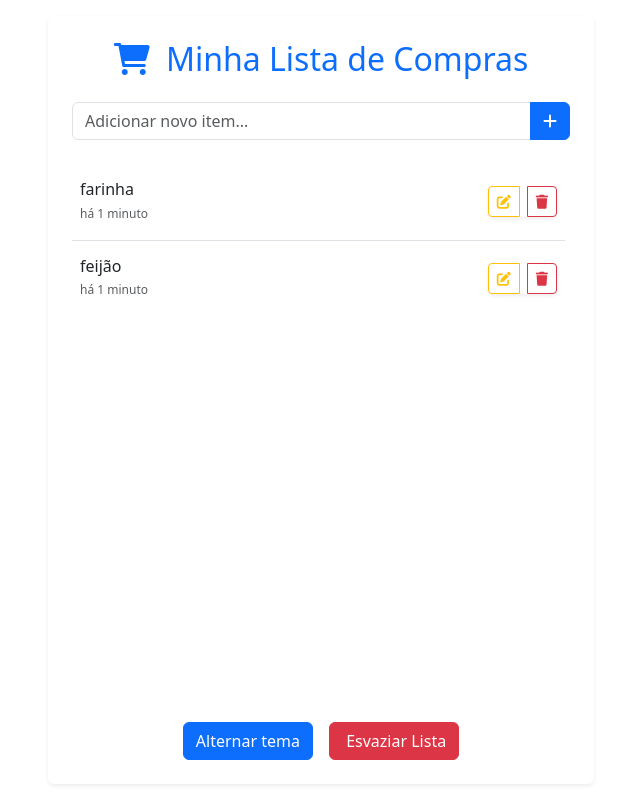
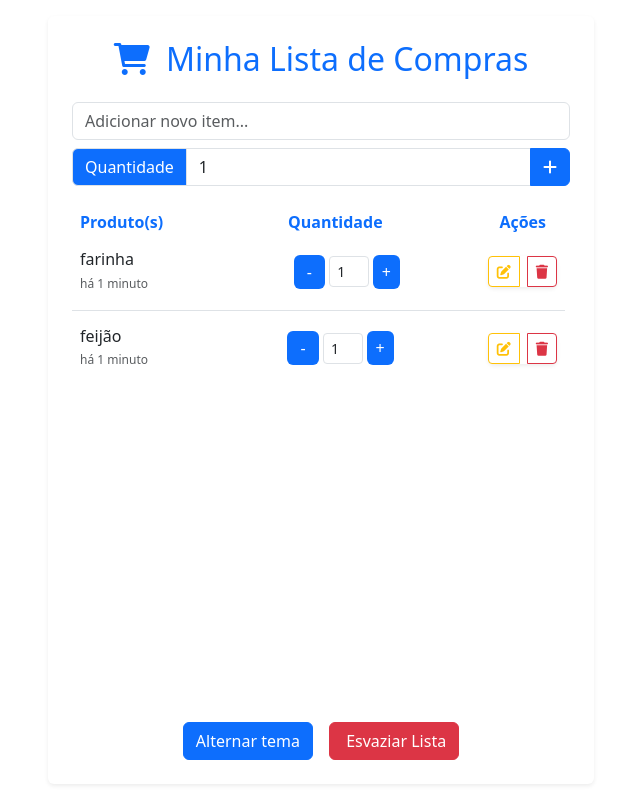
Before and after one commit to toniolo09/trabalho_pw_ia, a PHP site: page /index.php in a window 1280 px wide. Shown: the whole page, without its empty margins (319-959 px from the left). Run offline with PHP 8.4, Linux system fonts and the light colour scheme; data comes from the database, SQL or seed files in the repository; both versions use the stored data as it was after the commit.

Commit message:
adicionar quantidade

```diff
--- a/index.php
+++ b/index.php
@@ -11,7 +11,15 @@ Carbon::setLocale('pt_BR');
 // Persistência: Banco de Dados SQLite (Requisito Obrigatório)
 $db = new PDO('sqlite:database.db');
 $db->setAttribute(PDO::ATTR_ERRMODE, PDO::ERRMODE_EXCEPTION);
-$db->exec("CREATE TABLE IF NOT EXISTS compras (id INTEGER PRIMARY KEY AUTOINCREMENT, item TEXT, criado_em DATETIME DEFAULT CURRENT_TIMESTAMP)");
+
+// Cria a tabela se não existir
+$db->exec("CREATE TABLE IF NOT EXISTS compras (id INTEGER PRIMARY KEY AUTOINCREMENT, item TEXT, quantidade INTEGER DEFAULT 1, criado_em DATETIME DEFAULT CURRENT_TIMESTAMP)");
+
+// Migração: Verifica se a coluna 'quantidade' existe (para casos onde a tabela foi criada antes da atualização)
+$colunas = $db->query("PRAGMA table_info(compras)")->fetchAll(PDO::FETCH_COLUMN, 1);
+if (!in_array('quantidade', $colunas)) {
+    $db->exec("ALTER TABLE compras ADD COLUMN quantidade INTEGER DEFAULT 1");
+}
 
 $action = $_GET['action'] ?? null;
 $id = $_GET['id'] ?? null;
@@ -25,6 +33,15 @@ if ($action === 'delete' && $id) {
     exit;
 }
 
+// CRUD: UPDATE QUANTITY (via botões +/- na lista)
+if ($action === 'update_qty' && $id) {
+    $change = (int)($_GET['change'] ?? 0);
+    $stmt = $db->prepare("UPDATE compras SET quantidade = MAX(1, quantidade + ?) WHERE id = ?");
+    $stmt->execute([$change, $id]);
+    header("Location: index.php");
+    exit;
+}
+
 // CRUD: DELETE ALL (Esvaziar Lista)
 if ($action === 'clear_all') {
     $db->exec("DELETE FROM compras");
@@ -34,17 +51,29 @@ if ($action === 'clear_all') {
 
 // CRUD: CREATE e UPDATE com Validação no Servidor (Requisito Obrigatório)
 if ($_SERVER['REQUEST_METHOD'] === 'POST') {
+    // Caso seja apenas atualização rápida de quantidade via input na lista
+    if (isset($_POST['update_qty_id'])) {
+        $qty = (int)$_POST['quantidade'];
+        if ($qty < 1) $qty = 1;
+        $stmt = $db->prepare("UPDATE compras SET quantidade = ? WHERE id = ?");
+        $stmt->execute([$qty, $_POST['update_qty_id']]);
+        header("Location: index.php");
+        exit;
+    }
+
     $item = trim($_POST['item'] ?? '');
+    $quantidade = (int)($_POST['quantidade'] ?? 1);
+    if ($quantidade < 1) $quantidade = 1;
 
     if (empty($item) || strlen($item) < 1) {
         $msg_erro = "Erro no Servidor: O item deve ter pelo menos 1 caractere.";
     } else {
         if (isset($_POST['update_id'])) {
-            $stmt = $db->prepare("UPDATE compras SET item = ? WHERE id = ?");
-            $stmt->execute([htmlspecialchars($item), $_POST['update_id']]);
+            $stmt = $db->prepare("UPDATE compras SET item = ?, quantidade = ? WHERE id = ?");
+            $stmt->execute([htmlspecialchars($item), $quantidade, $_POST['update_id']]);
         } else {
-            $stmt = $db->prepare("INSERT INTO compras (item) VALUES (?)");
-            $stmt->execute([htmlspecialchars($item)]);
+            $stmt = $db->prepare("INSERT INTO compras (item, quantidade) VALUES (?, ?)");
+            $stmt->execute([htmlspecialchars($item), $quantidade]);
         }
         header("Location: index.php");
         exit;
@@ -60,6 +89,7 @@ foreach ($itensRaw as $row) {
     $itensFormatados[] = [
         'id' => $row['id'],
         'nome' => $row['item'],
+        'quantidade' => $row['quantidade'] ?? 1,
         'data' => Carbon::parse($row['criado_em'], 'UTC')->setTimezone('America/Sao_Paulo')->diffForHumans()
     ];
 }
--- a/templates/index.html
+++ b/templates/index.html
@@ -28,16 +28,24 @@
                         {% endif %}
 
                         <form method="POST" class="mb-4" id="formCompra">
-                            <div class="input-group">
+                            <div class="input-group mb-2">
                                 {% if editando %}
                                 <input type="hidden" name="update_id" value="{{ editando.id }}">
                                 <input type="text" name="item" id="itemInput" class="form-control border-warning"
-                                    value="{{ editando.item }}" autofocus>
+                                    value="{{ editando.item }}" autofocus placeholder="Nome do item...">
+                                {% else %}
+                                <input type="text" name="item" id="itemInput" autocomplete="off" class="form-control"
+                                    placeholder="Adicionar novo item...">
+                                {% endif %}
+                            </div>
+                            <div class="input-group">
+                                <span class="input-group-text small bg-primary text-white">Quantidade</span>
+                                <input type="number" name="quantidade" class="form-control txt-center"
+                                    value="{{ editando.quantidade|default(1) }}" min="1">
+                                {% if editando %}
                                 <button class="btn btn-warning text-white" type="submit">Salvar</button>
                                 <a href="index.php" class="btn btn-outline-secondary">✕</a>
                                 {% else %}
-                                <input type="text" name="item" id="itemInput" autocomplete="off" class="form-control"
-                                    placeholder="Adicionar novo item...">
                                 <button class="btn btn-primary" type="submit">
                                     <i class="fas fa-plus"></i>
                                 </button>
@@ -46,6 +54,13 @@
                             <div id="jsFeedback" class="text-danger small mt-1 d-none">Digite pelo menos 1 caracteres.
                             </div>
                         </form>
+
+                        <div id="info" class="d-flex justify-content-between align-items-center fw-bold text-primary px-2">
+                            <span>Produto(s)</span>
+                            <span class="ps-2">Quantidade</span>
+                            <span class="pe-3">Ações</span>
+                        </div>
+
                         {% if lista|length > 0 %}
                         <div style="overflow-y: auto; flex-grow: 1; padding-right: 5px;">
                             {% else %}
@@ -54,12 +69,26 @@
                                 <ul class="list-group list-group-flush">
                                     {% for item in lista %}
                                     <li
-                                    class="list-group-item d-flex justify-content-between align-items-center px-2 py-3 item-hover">
-                                    <div class="text-truncate" style="max-width: 70%;">
-                                        <h6 class="mb-0">{{ item.nome }}</h6>
-                                        <small class="text-muted" style="font-size: 0.75rem;">{{ item.data }}</small>
+                                        class="list-group-item d-flex justify-content-center align-items-center px-2 py-3 item-hover">
+                                        <div class="text-truncate" style="max-width: 150px;">
+                                            <h6 class="mb-0 pe-5">{{ item.nome }}</h6>
+                                            <small class="text-muted" style="font-size: 0.75rem;">{{ item.data
+                                                }}</small>
                                         </div>
-                                    <div class="btn-group shadow-sm d-flex gap-2">
+
+                                        <form action="index.php" method="POST"
+                                            class="d-flex align-items-center justify-content-center gap-1 flex-grow-1 ps-4 fw-bold">
+                                            <input type="hidden" name="update_qty_id" value="{{ item.id }}">
+                                            <a href="index.php?action=update_qty&id={{ item.id }}&change=-1"
+                                                class="btn btn-md py-1 bg-primary text-white">-</a>
+                                            <input type="number" name="quantidade" value="{{ item.quantidade }}"
+                                                class="form-control form-control-sm text-center p-0"
+                                                style="width: 40px;" onchange="this.form.submit()">
+                                            <a href="index.php?action=update_qty&id={{ item.id }}&change=1"
+                                                class="btn btn-md py-1 px-2 bg-primary text-white">+</a>
+                                        </form>
+
+                                        <div class="btn-group shadow-sm d-flex gap-2 justify-content-end">
                                             <a href="index.php?action=edit&id={{ item.id }}"
                                                 class="btn btn-sm btn-outline-warning">
                                                 <i class="fas fa-edit"></i>
@@ -72,7 +101,8 @@
                                         </div>
                                     </li>
                                     {% else %}
-                                <div class="flex-grow-1 d-flex align-items-center justify-content-center text-muted">
+                                    <div
+                                        class="flex-grow-1 d-flex align-items-center justify-content-center text-muted">
                                         <p class="mb-0">Sua lista está vazia.</p>
                                     </div>
                                     {% endfor %}
```
Also changed, not shown: database.db. Lines whose indentation alone changed are shown as unchanged.
